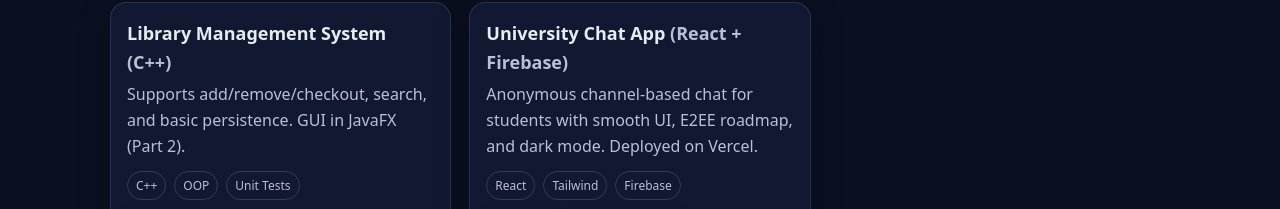
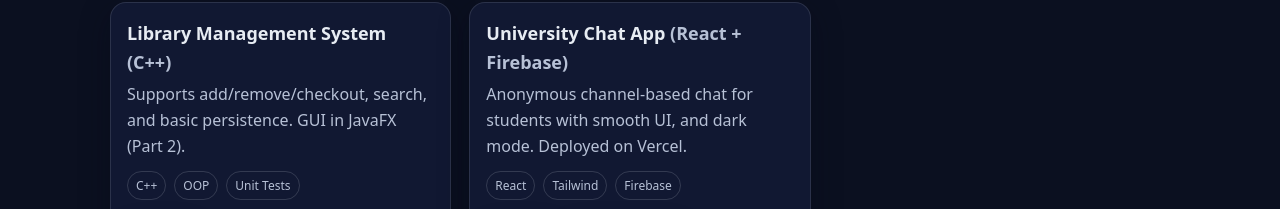
Before and after one commit to elykap/elykap.github.io, a plain HTML site: page index.html in a window 1280 px wide. Shown: the part 539-748 px from the top of the page. Drawn offline with Linux system fonts and the light colour scheme.

Commit message:
Update index.html

```diff
--- a/index.html
+++ b/index.html
@@ -67,7 +67,7 @@
 
         <article class="card" role="listitem">
           <h3>University Chat App <span class="muted">(React + Firebase)</span></h3>
-          <p>Anonymous channel-based chat for students with smooth UI, E2EE roadmap, and dark mode. Deployed on Vercel.</p>
+          <p>Anonymous channel-based chat for students with smooth UI, and dark mode. Deployed on Vercel.</p>
           <div class="tags">
             <span class="tag">React</span><span class="tag">Tailwind</span><span class="tag">Firebase</span>
           </div>
@@ -125,4 +125,5 @@
     </div>
   </footer>
 </body>
+
 </html>
```
